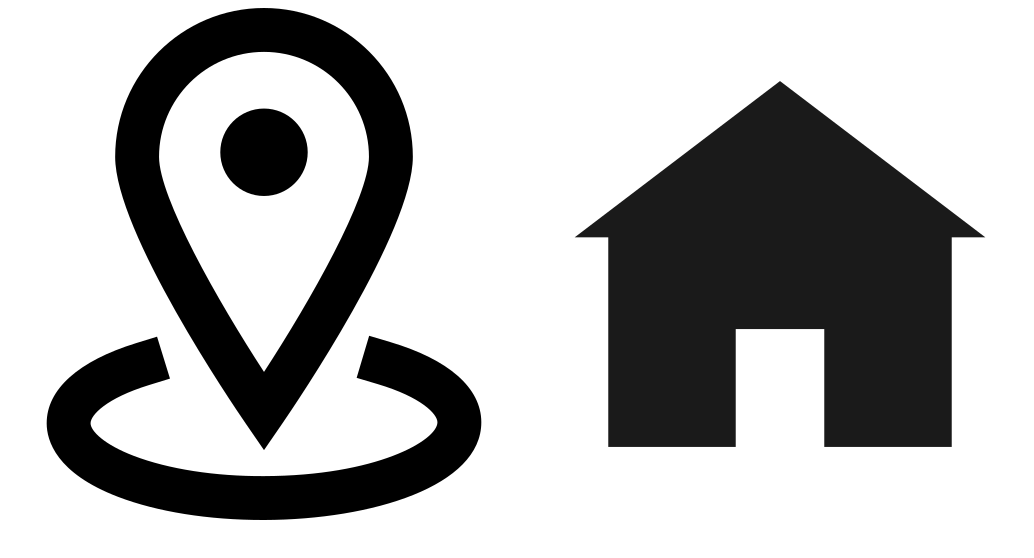
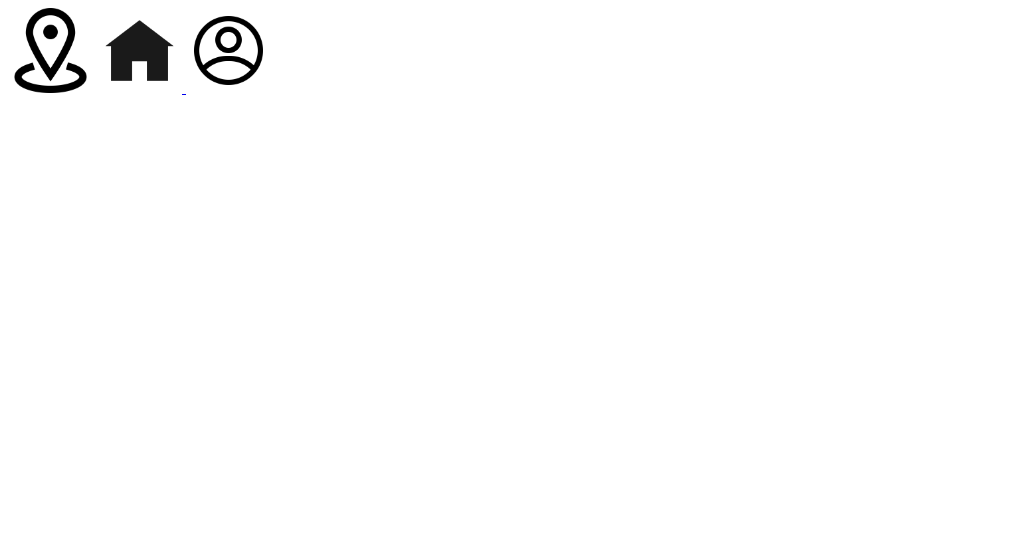
Before and after one commit to 3-TIC-ORT/proyecto-me-pica-el-bagre, a plain HTML site: page frontend/Perfil.html in a window 1280 px wide. Shown: the whole page, without its empty margins (0-1034 px from the left). Drawn offline with Linux system fonts and the light colour scheme.

Commit message:
Problema tamaño botones + 3 botones base de perfil home y mapa

```diff
--- a/frontend/Home.css
+++ b/frontend/Home.css
@@ -1,9 +1,13 @@
-.Perfil_H img {
+.Perfil img {
     width: 85px;
     height: 85px;
 }
 
-.Mapa_H img {
+.Mapa img {
     width: 85px;
     height: 85px;
 }
+.Home img{
+    width: 85px;
+    height: 85px;
+    }
--- a/frontend/Mapa.css
+++ b/frontend/Mapa.css
@@ -1,9 +1,14 @@
-.Home_M img{
-width: 85px;
-height: 85px;
-}
 
-.Perfil_M img{
+.Perfil img{
     width: 85px;
     height:85px ;
 }
+ .Home img{
+    height: 85px;
+    width: 85px;
+    ;
+ }
+ .Mapa img{
+    width: 85px;
+    height:85px ;
+}
--- a/frontend/Perfil.html
+++ b/frontend/Perfil.html
@@ -7,10 +7,15 @@
     <link rel="stylesheet" href="perfil.css">
 </head>
 <body>
-    <a href="./Mapa.html"  id="Mapabtn_perfil"  class="Mapa_P"  ></a>
-<img src="Fotos/mapa.png" alt="Mapa icono">
-</a>
-            <a href="./Home.html"  id="Homebtn_perfil"  class="Home_P"  ></a>
-        <img src="Fotos/home.png" alt="Home icono">
+    <a href="./Mapa.html"  id="Mapabtn"  class="Mapa">
+        <img src="Fotos/mapa.png" alt="Mapa icono"></a>
+
+
+            <a href="./Home.html"  id="Homebtn"  class="Home"  >
+                <img src="Fotos/home.png" alt="Home icono"> </a>
+
+                <a href="./Perfil.html"    id="Perfilbtn"  class="Perfil">
+                    <img src="Fotos/perfil.png" alt="Perfil icono">
+                        </a>
 </body>
 </html>
--- a/frontend/perfil.css
+++ b/frontend/perfil.css
@@ -1,9 +1,13 @@
-.Home_P img{
+.Home img{
     width: 85px;
     height: 85px;
     }
 
-    .Mapa_P img{
+    .Mapa img{
         width: 85px;
         height:85px ;
     }
+    .Perfil img{
+        width: 85px;
+        height:85px ;
+    }
```
Also changed, not shown: frontend/Home.html (+5 -2 lines), frontend/Mapa.html (+9 -3 lines).
